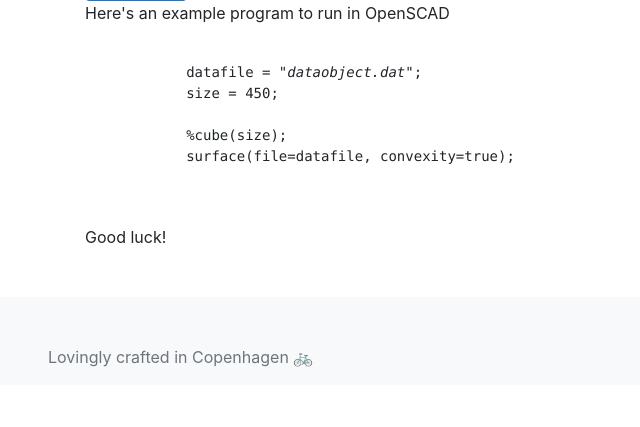
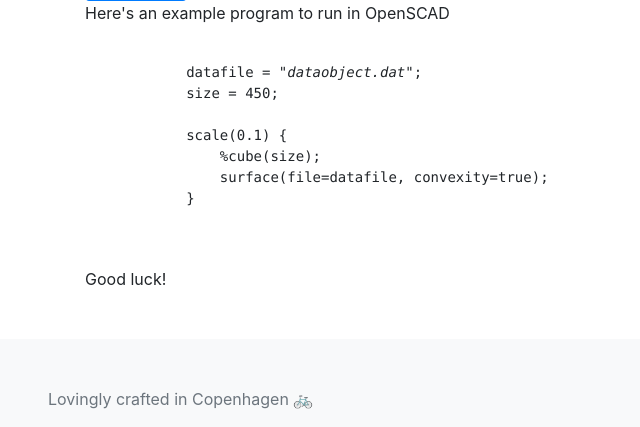
Before and after one commit to ituethoslab/make_a_data_object, a Flask app: page / in a window 1280 px wide. Shown: the part 805-1232 px from the top of the page, without its empty margins (0-640 px from the left). Before the commit the page ends 1172 px from the top, so only its background shows below. Run offline with Flask 2, Linux system fonts and the light colour scheme; some libraries are stand-ins or nearby versions.

Commit message:
Scale down by a factor, as agreed on 2018-09-12 with Ben and Baki at the PIT lab. Closes #21

```diff
--- a/make_a_data_object/templates/index.html
+++ b/make_a_data_object/templates/index.html
@@ -68,8 +68,10 @@
 	    datafile = "<var>dataobject.dat</var>";
 	    size = 450;
 
-	    %cube(size);
-	    surface(file=datafile, convexity=true);
+	    scale(0.1) {
+	        %cube(size);
+	        surface(file=datafile, convexity=true);
+	    }
 	  </code>
 	</pre>
 	<p>Good luck!</p>
```
